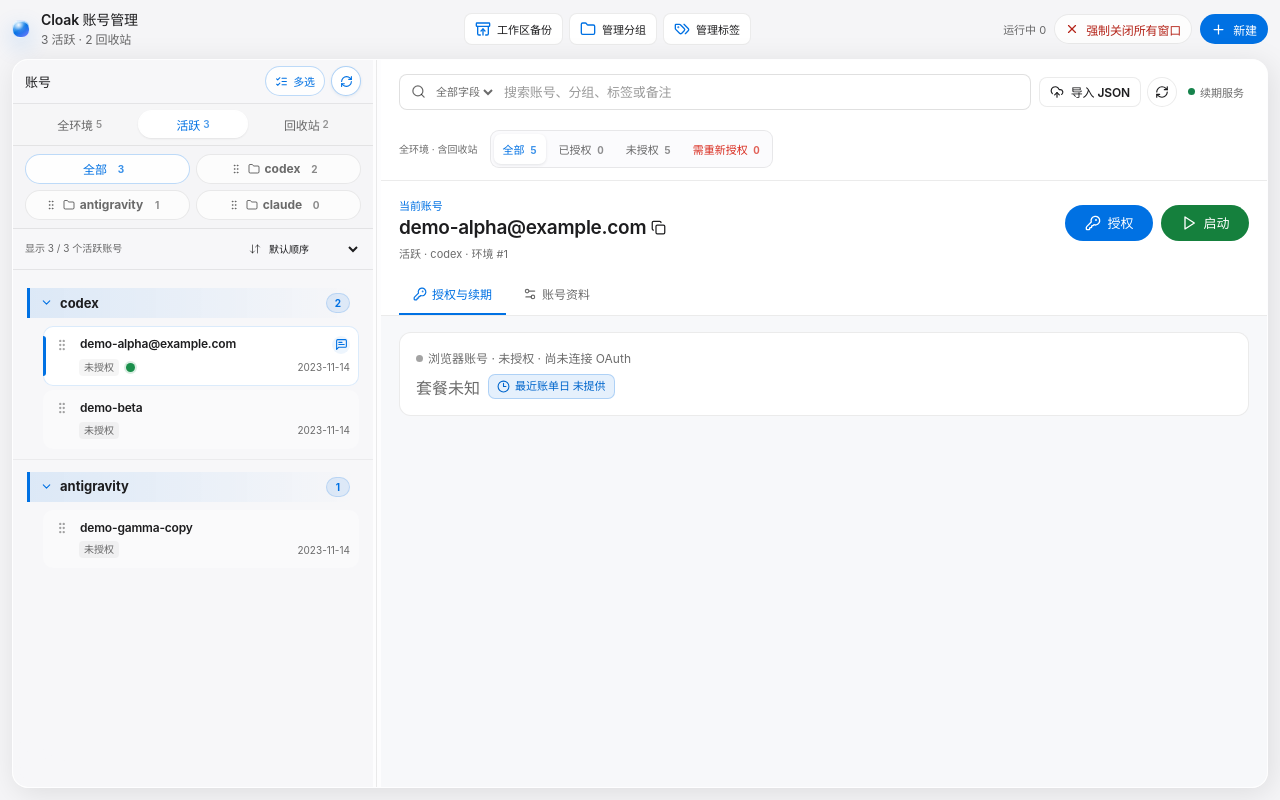
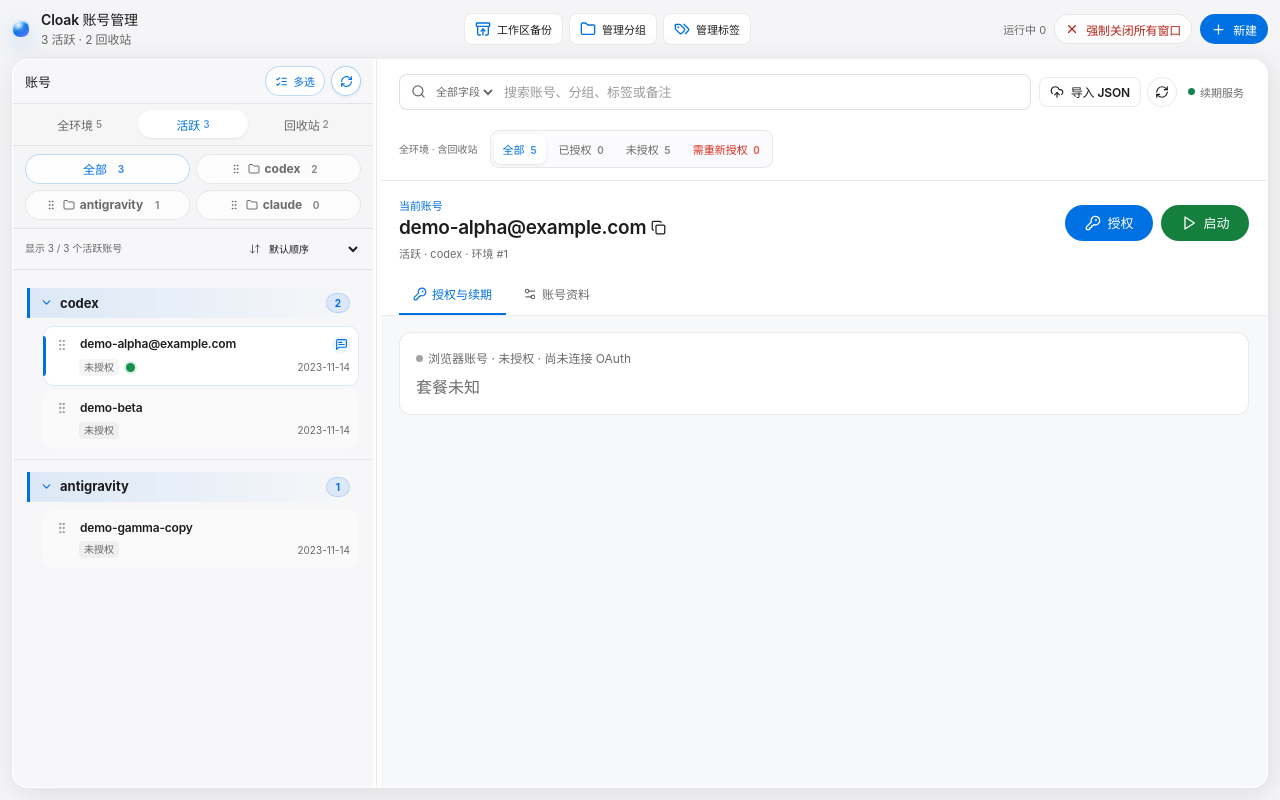
Before and after one commit to GravityPoet/notrace-browser, a React (Vite) app in the folder cloak-picker/: page / in a window 1280 px wide. Built offline with nearby package versions, Linux system fonts and the light colour scheme.

Commit message:
feat: hide recent billing date badge

```diff
--- a/cloak-picker/src/BrokerPanel.tsx
+++ b/cloak-picker/src/BrokerPanel.tsx
@@ -594,11 +594,6 @@ export function BrokerPanel({ call = nativeCall, onBusyChange, embedded = false,
       // their live refresh token as if NoTrace already owned it.
       const externalGrant = !canManage && !needsLogin && !needsReauthLocal;
       const grantEmail = remote?.email ?? row.local.email;
-      const billingStart = remote?.subscription_active_start
-        ?? (!remote || remote.email.toLowerCase() === row.local.email?.toLowerCase()
-          && (!remote.subscription_active_until || remote.subscription_active_until === row.local.subscription_active_until)
-          ? row.local.subscription_active_start : null);
-      const billingDay = timeText(billingStart);
       const localCycleMatches = !remote || (remote.email.toLowerCase() === row.local.email?.toLowerCase()
         && (!remote.subscription_active_start || remote.subscription_active_start === row.local.subscription_active_start)
         && (!remote.subscription_active_until || remote.subscription_active_until === row.local.subscription_active_until));
@@ -631,7 +626,6 @@ export function BrokerPanel({ call = nativeCall, onBusyChange, embedded = false,
       return <article className={`brokerRow ${historicalAuthorization ? "brokerRowHistorical" : ""}`} key={row.profile_id}>
         <div className="brokerRowTop"><div className="brokerRowMain">{!workbench && <strong>{row.name}</strong>}<span className={`brokerAuthStatus brokerAuthStatus-${accountState}`}><span className={`brokerAuthDot brokerAuthDot-${accountState}`} aria-hidden="true" />{row.trashed ? "回收站账号" : "浏览器账号"} · {accountState === "unknown" ? "托管状态待确认" : accountStatusLabel}</span>{workbench && <div className="brokerPlanLine">
           <span>{remote?.plan_type || row.local.plan_type ? `套餐：${planLabel(remote ? remote.plan_type : row.local.plan_type)}` : "套餐未知"}</span>
-          <span className="brokerBillingDate" title={billingDay === "未提供" ? "上游未提供最近订阅周期的开始日" : "最近订阅周期开始日；实际付款日期以账单记录为准"}><Clock3 size={13} aria-hidden="true" /><span>最近账单日 {billingDay}</span></span>
           {nextBilling && <>
             <span className="brokerBillingDate brokerBillingDate-next"><CalendarDays size={13} aria-hidden="true" /><span>下个账单日 {nextBilling.date}</span></span>
             <span className="brokerBillingDate brokerBillingDate-countdown"><Hourglass size={13} aria-hidden="true" /><span>{nextBilling.countdown}</span></span>
```
Also changed, not shown: 2 other files (tests, documents, lock files or other folders).
